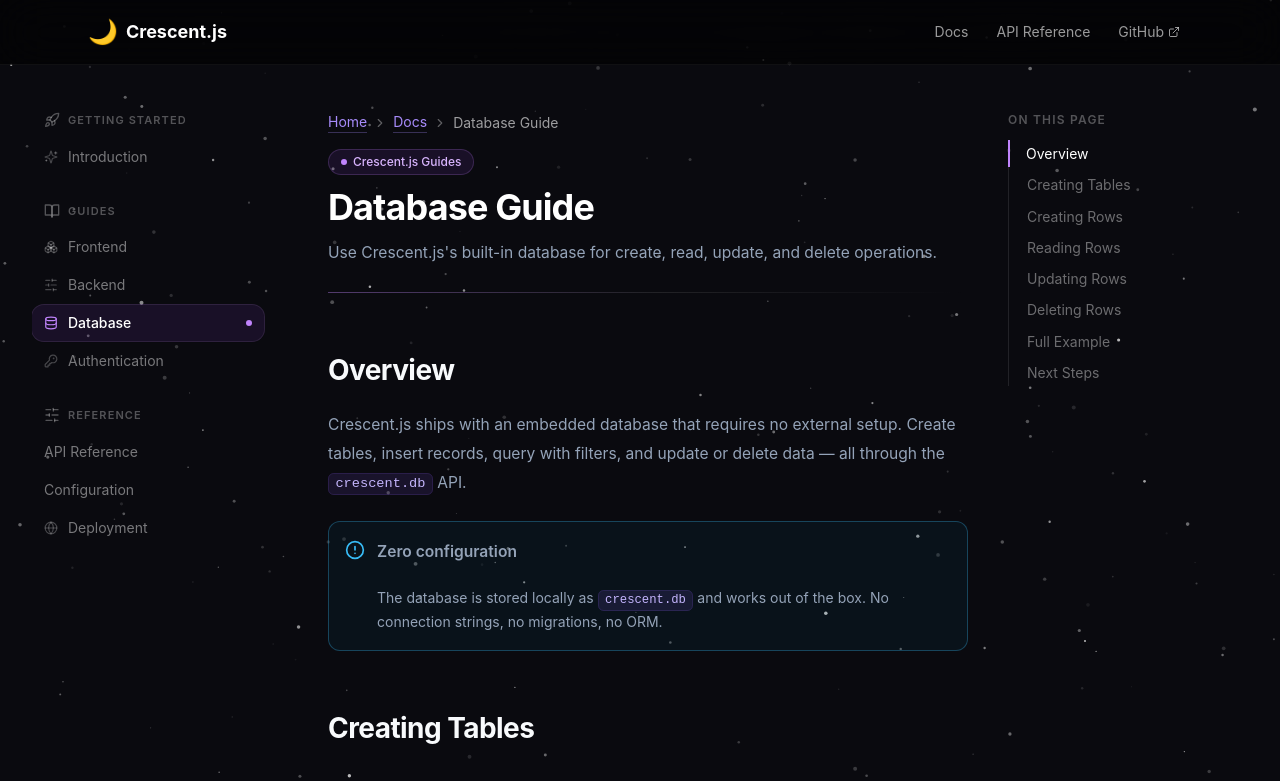
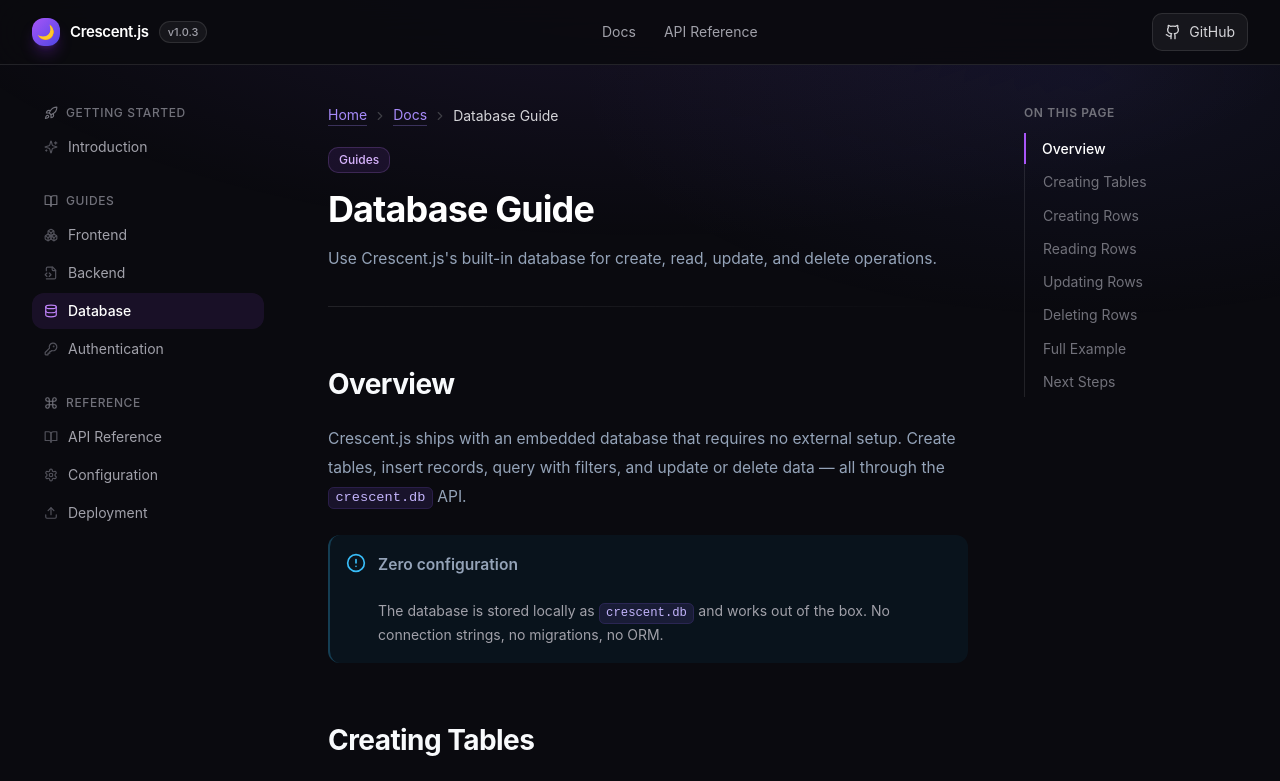
Before and after one commit to hnw5667/Crescent-JS, a Next.js app in the folder website/: page /docs/database in a window 1280 px wide. Shown: the top 781 px of the page. Built offline with nearby package versions, Linux system fonts and the light colour scheme.

Commit message:
Redesign docs with shadcn-style navbar, sidebar, and components

```diff
--- a/website/src/app/docs/layout.tsx
+++ b/website/src/app/docs/layout.tsx
@@ -1,7 +1,6 @@
 import { Metadata } from 'next';
 import { Sidebar } from '@/components/sidebar';
 import { TableOfContents } from '@/components/docs/table-of-contents';
-import { StarsBackground } from '@/components/stars-background';
 
 export const metadata: Metadata = {
   title: {
@@ -16,17 +15,22 @@
   children: React.ReactNode;
 }) {
   return (
-    <div className="relative min-h-screen">
-      <StarsBackground />
-      <div className="relative z-10 pt-28 pb-32">
-        <div className="mx-auto flex w-full max-w-[96rem] gap-10 px-6 sm:px-8">
+    <div className="relative">
+      {/* Ambient background */}
+      <div className="pointer-events-none fixed inset-0 z-0">
+        <div className="absolute inset-0 bg-[radial-gradient(ellipse_60%_40%_at_50%_-10%,rgba(139,92,246,0.12),transparent)]" />
+        <div className="absolute inset-0 bg-[radial-gradient(ellipse_40%_30%_at_85%_10%,rgba(99,102,241,0.08),transparent)]" />
+      </div>
+
+      <div className="relative z-10">
+        <div className="mx-auto flex w-full max-w-[1400px] gap-10 px-4 py-10 sm:px-6 lg:gap-14 lg:px-8">
           <Sidebar />
 
           <main className="min-w-0 flex-1">
-            <div className="mx-auto max-w-4xl doc-content">{children}</div>
+            <div className="mx-auto max-w-3xl doc-content">{children}</div>
           </main>
 
-          <div className="sticky top-24 hidden w-60 shrink-0 xl:block">
+          <div className="sticky top-24 hidden w-56 shrink-0 xl:block">
             <TableOfContents />
           </div>
         </div>
--- a/website/src/components/docs/callout.tsx
+++ b/website/src/components/docs/callout.tsx
@@ -8,25 +8,25 @@
 
 const styles = {
   note: {
-    container: 'border-purple-400/30 bg-purple-500/5',
+    container: 'border-purple-400/25 bg-purple-500/[0.06]',
     iconColor: 'text-purple-400',
     title: 'text-purple-300',
     icon: Info,
   },
   info: {
-    container: 'border-sky-400/30 bg-sky-500/5',
+    container: 'border-sky-400/25 bg-sky-500/[0.06]',
     iconColor: 'text-sky-400',
     title: 'text-sky-300',
     icon: AlertCircle,
   },
   warning: {
-    container: 'border-amber-400/30 bg-amber-500/5',
+    container: 'border-amber-400/25 bg-amber-500/[0.06]',
     iconColor: 'text-amber-400',
     title: 'text-amber-300',
     icon: TriangleAlert,
   },
   tip: {
-    container: 'border-emerald-400/30 bg-emerald-500/5',
+    container: 'border-emerald-400/25 bg-emerald-500/[0.06]',
     iconColor: 'text-emerald-400',
     title: 'text-emerald-300',
     icon: Lightbulb,
@@ -39,7 +39,7 @@
 
   return (
     <div
-      className={`my-6 flex gap-3 rounded-xl border p-4 ${config.container}`}
+      className={`my-6 flex gap-3 rounded-lg border-l-2 p-4 ${config.container}`}
     >
       <Icon className={`mt-0.5 h-5 w-5 shrink-0 ${config.iconColor}`} />
       <div className="min-w-0">
@@ -48,7 +48,7 @@
             {title || type.charAt(0).toUpperCase() + type.slice(1)}
           </p>
         )}
-        <div className="text-sm leading-relaxed text-slate-400 [&_code]:text-[13px]">
+        <div className="text-sm leading-relaxed text-zinc-400 [&_code]:text-[13px]">
           {children}
         </div>
       </div>
--- a/website/src/components/docs/doc-header.tsx
+++ b/website/src/components/docs/doc-header.tsx
@@ -9,31 +9,37 @@
 
 export function DocHeader({ title, description, badge }: DocHeaderProps) {
   return (
-    <header className="mb-14">
-      <nav className="mb-4 flex items-center gap-1.5 text-sm text-white/35">
-        <Link href="/" className="transition-colors hover:text-white/70">
+    <header className="mb-12">
+      <nav className="mb-5 flex items-center gap-1.5 text-sm text-zinc-500">
+        <Link href="/" className="transition-colors hover:text-white">
           Home
         </Link>
-        <ChevronRight className="h-3.5 w-3.5" />
-        <Link href="/docs/getting-started" className="transition-colors hover:text-white/70">
+        <ChevronRight className="h-3.5 w-3.5 text-zinc-700" />
+        <Link
+          href="/docs/getting-started"
+          className="transition-colors hover:text-white"
+        >
           Docs
         </Link>
-        <ChevronRight className="h-3.5 w-3.5" />
-        <span className="text-white/60">{title}</span>
+        <ChevronRight className="h-3.5 w-3.5 text-zinc-700" />
+        <span className="text-zinc-300">{title}</span>
       </nav>
 
-      <div className="mb-3 flex items-center gap-3">
-        <span className="inline-flex items-center gap-1.5 rounded-full border border-purple-400/20 bg-purple-500/10 px-3 py-1 text-xs font-medium text-purple-300">
-          <span className="h-1.5 w-1.5 rounded-full bg-purple-400" />
-          Crescent.js {badge || 'Docs'}
-        </span>
-      </div>
+      {badge && (
+        <div className="mb-4">
+          <span className="inline-flex items-center rounded-md border border-purple-400/20 bg-purple-500/10 px-2.5 py-1 text-xs font-medium text-purple-300">
+            {badge}
+          </span>
+        </div>
+      )}
 
-      <h1 className="text-4xl font-bold tracking-tight text-white">{title}</h1>
-      <p className="mt-3 max-w-2xl text-lg leading-relaxed text-slate-400">
+      <h1 className="text-3xl font-bold tracking-tight text-white sm:text-4xl">
+        {title}
+      </h1>
+      <p className="mt-4 max-w-2xl text-base leading-relaxed text-zinc-400">
         {description}
       </p>
-      <div className="mt-6 h-px w-full bg-gradient-to-r from-purple-400/40 via-white/10 to-transparent" />
+      <div className="mt-8 h-px w-full bg-gradient-to-r from-white/10 to-transparent" />
     </header>
   );
 }
--- a/website/src/components/docs/table-of-contents.tsx
+++ b/website/src/components/docs/table-of-contents.tsx
@@ -49,21 +49,21 @@
   }
 
   return (
-    <nav className="sticky top-24 max-h-[calc(100vh-8rem)] overflow-y-auto">
-      <p className="mb-3 text-xs font-semibold uppercase tracking-widest text-white/30">
+    <nav className="max-h-[calc(100vh-7rem)] overflow-y-auto">
+      <p className="mb-3 text-xs font-semibold uppercase tracking-wider text-zinc-500">
         On this page
       </p>
-      <ul className="space-y-1 border-l border-white/10">
+      <ul className="space-y-0.5 border-l border-white/10">
         {headings.map((heading) => (
           <li key={heading.id}>
             <a
               href={`#${heading.id}`}
-              className={`block border-l-2 py-1 text-sm leading-snug transition-all ${
+              className={`block border-l-2 py-1.5 text-sm leading-snug transition-colors ${
                 heading.level === 2 ? 'pl-4' : 'pl-7'
               } ${
                 activeId === heading.id
-                  ? '-ml-px border-purple-400 text-white'
-                  : 'border-transparent text-white/40 hover:border-white/20 hover:text-white/70'
+                  ? '-ml-px border-purple-500 font-medium text-white'
+                  : 'border-transparent text-zinc-500 hover:border-white/20 hover:text-zinc-300'
               }`}
             >
               {heading.text}
--- a/website/src/components/navbar.tsx
+++ b/website/src/components/navbar.tsx
@@ -2,124 +2,109 @@
 
 import Link from 'next/link';
 import { usePathname } from 'next/navigation';
-import { Menu, X, Moon, Sun, ExternalLink, Github } from 'lucide-react';
-import { useState, useEffect } from 'react';
+import { Menu, X, Github } from 'lucide-react';
+import { useState } from 'react';
 import { cn } from '@/lib/utils';
-import { Button } from './ui/button';
 
 const navItems = [
   { label: 'Docs', href: '/docs/getting-started' },
   { label: 'API Reference', href: '/docs/api-reference' },
-  { label: 'GitHub', href: 'https://github.com/hnw5667/Crescent-JS', external: true },
 ];
 
 export function Navbar() {
   const [isOpen, setIsOpen] = useState(false);
-  const [scrolled, setScrolled] = useState(false);
   const pathname = usePathname();
 
-  useEffect(() => {
-    const handleScroll = () => setScrolled(window.scrollY > 10);
-    handleScroll();
-    window.addEventListener('scroll', handleScroll);
-    return () => window.removeEventListener('scroll', handleScroll);
-  }, []);
-
-  const isDocs = pathname.startsWith('/docs');
-
   return (
-    <nav
-      className={cn(
-        'fixed top-0 left-0 right-0 z-50 transition-all duration-300',
-        scrolled || isDocs
-          ? 'bg-black/60 backdrop-blur-xl border-b border-white/5'
-          : 'bg-transparent',
-      )}
-    >
-      <div className="max-w-6xl mx-auto px-4 sm:px-6">
-        <div className="flex items-center justify-between h-16">
-          <Link href="/" className="flex items-center gap-2 group">
-            <span className="text-2xl">🌙</span>
-            <span className="text-white font-bold text-lg group-hover:text-purple-400 transition-colors">
+    <header className="sticky top-0 z-40 w-full border-b border-white/10 bg-[#0a0a0f]/90 backdrop-blur-xl">
+      <div className="mx-auto flex h-16 w-full max-w-[1400px] items-center justify-between px-4 sm:px-6 lg:px-8">
+        <Link href="/" className="group flex items-center gap-2.5">
+          <span className="flex h-7 w-7 items-center justify-center rounded-lg bg-gradient-to-br from-purple-500 to-indigo-600 text-sm shadow-lg shadow-purple-600/30">
+            🌙
+          </span>
+          <span className="text-[15px] font-semibold tracking-tight text-white">
             Crescent.js
+          </span>
+          <span className="rounded-full border border-white/10 bg-white/5 px-2 py-0.5 text-[11px] font-medium text-zinc-400">
+            v1.0.3
           </span>
         </Link>
 
-          <div className="hidden md:flex items-center gap-1">
-            {navItems.map((item) =>
-              item.external ? (
-                <a
-                  key={item.href}
-                  href={item.href}
-                  target="_blank"
-                  rel="noopener noreferrer"
-                  className="flex items-center gap-1 px-3 py-2 text-sm text-white/60 hover:text-white transition-colors rounded-lg hover:bg-white/5"
-                >
-                  {item.label}
-                  <ExternalLink className="w-3 h-3" />
-                </a>
-              ) : (
+        <nav className="hidden items-center gap-1 md:flex">
+          {navItems.map((item) => {
+            const isActive =
+              pathname === item.href || pathname.startsWith(item.href + '/');
+            return (
               <Link
                 key={item.href}
                 href={item.href}
                 className={cn(
-                    'px-3 py-2 text-sm rounded-lg transition-colors',
-                    pathname === item.href || pathname.startsWith(item.href + '/')
-                      ? 'text-white bg-white/10'
-                      : 'text-white/60 hover:text-white hover:bg-white/5',
+                  'rounded-md px-3 py-2 text-sm transition-colors',
+                  isActive
+                    ? 'bg-white/10 font-medium text-white'
+                    : 'text-zinc-400 hover:bg-white/5 hover:text-white',
                 )}
               >
                 {item.label}
               </Link>
-              ),
-            )}
-          </div>
+            );
+          })}
+        </nav>
 
-          <Button
-            variant="ghost"
-            size="sm"
-            className="md:hidden"
+        <div className="flex items-center gap-2">
+          <a
+            href="https://github.com/hnw5667/Crescent-JS"
+            target="_blank"
+            rel="noopener noreferrer"
+            className="hidden items-center gap-2 rounded-md border border-white/10 bg-white/5 px-3 py-2 text-sm text-zinc-300 transition-colors hover:border-white/20 hover:bg-white/10 hover:text-white sm:inline-flex"
+          >
+            <Github className="h-4 w-4" />
+            <span>GitHub</span>
+          </a>
+          <button
             onClick={() => setIsOpen(!isOpen)}
+            className="inline-flex h-9 w-9 items-center justify-center rounded-md text-zinc-400 transition-colors hover:bg-white/5 hover:text-white md:hidden"
+            aria-label="Toggle menu"
           >
-            {isOpen ? <X className="w-5 h-5" /> : <Menu className="w-5 h-5" />}
-          </Button>
+            {isOpen ? <X className="h-5 w-5" /> : <Menu className="h-5 w-5" />}
+          </button>
         </div>
       </div>
 
       {isOpen && (
-        <div className="md:hidden border-t border-white/5 bg-black/90 backdrop-blur-xl">
-          <div className="px-4 py-3 space-y-1">
-            {navItems.map((item) =>
-              item.external ? (
-                <a
-                  key={item.href}
-                  href={item.href}
-                  target="_blank"
-                  rel="noopener noreferrer"
-                  className="flex items-center gap-2 px-3 py-2 text-white/60 hover:text-white rounded-lg"
-                >
-                  {item.label}
-                  <ExternalLink className="w-3 h-3" />
-                </a>
-              ) : (
+        <div className="border-t border-white/10 bg-[#0a0a0f] md:hidden">
+          <div className="mx-auto max-w-[1400px] space-y-1 px-4 py-3 sm:px-6">
+            {navItems.map((item) => {
+              const isActive =
+                pathname === item.href || pathname.startsWith(item.href + '/');
+              return (
                 <Link
                   key={item.href}
                   href={item.href}
                   onClick={() => setIsOpen(false)}
                   className={cn(
-                    'block px-3 py-2 rounded-lg',
-                    pathname === item.href
-                      ? 'text-white bg-white/10'
-                      : 'text-white/60 hover:text-white',
+                    'block rounded-md px-3 py-2 text-sm transition-colors',
+                    isActive
+                      ? 'bg-white/10 font-medium text-white'
+                      : 'text-zinc-400 hover:bg-white/5 hover:text-white',
                   )}
                 >
                   {item.label}
                 </Link>
-              ),
-            )}
+              );
+            })}
+            <a
+              href="https://github.com/hnw5667/Crescent-JS"
+              target="_blank"
+              rel="noopener noreferrer"
+              className="flex items-center gap-2 rounded-md px-3 py-2 text-sm text-zinc-400 hover:bg-white/5 hover:text-white"
+            >
+              <Github className="h-4 w-4" />
+              GitHub
+            </a>
           </div>
         </div>
       )}
-    </nav>
+    </header>
   );
 }
--- a/website/src/components/sidebar.tsx
+++ b/website/src/components/sidebar.tsx
@@ -2,24 +2,26 @@
 
 import Link from 'next/link';
 import { usePathname } from 'next/navigation';
-import { Menu, X, BookOpen, Boxes, Database, KeyRound, Sparkles, SlidersHorizontal, Rocket, Globe } from 'lucide-react';
+import { Menu, X, BookOpen, Boxes, Database, KeyRound, Sparkles, SlidersHorizontal, Rocket, Globe, Command, FileCode2, Settings, Upload } from 'lucide-react';
 import { useState } from 'react';
 import { docsNav } from '@/lib/docs-nav';
 import { cn } from '@/lib/utils';
 
 const sectionIcons: Record<string, React.ReactNode> = {
-  'Getting Started': <Rocket className="h-4 w-4" />,
-  Guides: <BookOpen className="h-4 w-4" />,
-  Reference: <SlidersHorizontal className="h-4 w-4" />,
+  'Getting Started': <Rocket className="h-3.5 w-3.5" />,
+  Guides: <BookOpen className="h-3.5 w-3.5" />,
+  Reference: <Command className="h-3.5 w-3.5" />,
 };
 
 const itemIcons: Record<string, React.ReactNode> = {
+  Introduction: <Sparkles className="h-3.5 w-3.5" />,
   Frontend: <Boxes className="h-3.5 w-3.5" />,
-  Backend: <SlidersHorizontal className="h-3.5 w-3.5" />,
+  Backend: <FileCode2 className="h-3.5 w-3.5" />,
   Database: <Database className="h-3.5 w-3.5" />,
   Authentication: <KeyRound className="h-3.5 w-3.5" />,
-  Introduction: <Sparkles className="h-3.5 w-3.5" />,
-  Deployment: <Globe className="h-3.5 w-3.5" />,
+  'API Reference': <BookOpen className="h-3.5 w-3.5" />,
+  Configuration: <Settings className="h-3.5 w-3.5" />,
+  Deployment: <Upload className="h-3.5 w-3.5" />,
 };
 
 interface SidebarContentProps {
@@ -32,7 +34,7 @@
     <nav className="space-y-7">
       {docsNav.map((section) => (
         <div key={section.title}>
-          <h3 className="mb-2.5 flex items-center gap-2 px-3 text-[11px] font-semibold uppercase tracking-widest text-white/30">
+          <h3 className="mb-2 flex items-center gap-2 px-3 text-xs font-medium uppercase tracking-wider text-zinc-500">
             {sectionIcons[section.title]}
             {section.title}
           </h3>
@@ -46,24 +48,23 @@
                     href={item.href}
                     onClick={onNavigate}
                     className={cn(
-                      'group flex items-center gap-2.5 rounded-lg px-3 py-2 text-sm transition-all',
+                      'group flex items-center gap-2.5 rounded-lg px-3 py-2 text-sm transition-colors',
                       isActive
-                        ? 'bg-purple-500/10 text-white shadow-sm ring-1 ring-purple-400/20'
-                        : 'text-white/45 hover:bg-white/5 hover:text-white/80'
+                        ? 'bg-purple-500/10 font-medium text-white'
+                        : 'text-zinc-400 hover:bg-white/5 hover:text-zinc-100',
                     )}
                   >
                     {itemIcons[item.title] && (
                       <span
                         className={cn(
-                          'transition-colors',
-                          isActive ? 'text-purple-400' : 'text-white/25 group-hover:text-white/50'
+                          'shrink-0 transition-colors',
+                          isActive ? 'text-purple-400' : 'text-zinc-600 group-hover:text-zinc-400',
                         )}
                       >
                         {itemIcons[item.title]}
                       </span>
                     )}
-                    <span className={cn(isActive && 'font-medium')}>{item.title}</span>
-                    {isActive && <span className="ml-auto h-1.5 w-1.5 rounded-full bg-purple-400" />}
+                    {item.title}
                   </Link>
                 </li>
               );
@@ -82,34 +83,37 @@
   return (
     <>
       {/* Desktop sidebar */}
-      <aside className="sticky top-24 hidden h-[calc(100vh-8rem)] w-64 shrink-0 overflow-y-auto pr-6 lg:block">
+      <aside className="sticky top-24 hidden h-[calc(100vh-7rem)] w-60 shrink-0 overflow-y-auto pb-10 pr-2 lg:block">
         <SidebarContent pathname={pathname} />
       </aside>
 
-      {/* Mobile drawer */}
-      <div className="lg:hidden">
+      {/* Mobile drawer trigger */}
       <button
         onClick={() => setOpen(true)}
-          className="fixed bottom-6 right-6 z-50 flex h-12 w-12 items-center justify-center rounded-full bg-gradient-to-r from-purple-600 to-indigo-600 text-white shadow-xl shadow-purple-600/30"
-          aria-label="Open docs navigation"
+        className="fixed bottom-5 right-5 z-50 flex h-11 w-11 items-center justify-center rounded-full bg-gradient-to-br from-purple-500 to-indigo-600 text-white shadow-xl shadow-purple-600/40 lg:hidden"
+        aria-label="Open navigation"
       >
         <Menu className="h-5 w-5" />
       </button>
 
+      {/* Mobile drawer */}
       {open && (
         <div className="fixed inset-0 z-50 lg:hidden">
           <div
             className="absolute inset-0 bg-black/70 backdrop-blur-sm"
             onClick={() => setOpen(false)}
           />
-            <div className="absolute right-0 top-0 flex h-full w-72 flex-col bg-[#0d0d14] shadow-2xl">
-              <div className="flex items-center justify-between border-b border-white/5 px-5 py-4">
+          <div className="absolute left-0 top-0 flex h-full w-72 flex-col border-r border-white/10 bg-[#0d0d14]">
+            <div className="flex items-center justify-between border-b border-white/10 px-5 py-4">
               <span className="flex items-center gap-2 text-sm font-semibold text-white">
-                  <span className="text-lg">🌙</span> Documentation
+                <span className="flex h-6 w-6 items-center justify-center rounded-md bg-gradient-to-br from-purple-500 to-indigo-600 text-xs">
+                  🌙
+                </span>
+                Documentation
               </span>
               <button
                 onClick={() => setOpen(false)}
-                  className="rounded-md p-1.5 text-white/50 hover:bg-white/10 hover:text-white"
+                className="rounded-md p-1.5 text-zinc-400 hover:bg-white/5 hover:text-white"
                 aria-label="Close navigation"
               >
                 <X className="h-5 w-5" />
@@ -121,7 +125,6 @@
           </div>
         </div>
       )}
-      </div>
     </>
   );
 }
--- a/website/src/components/stars-background.tsx
+++ /dev/null
@@ -1,96 +0,0 @@
-'use client';
-
-import { useEffect, useRef } from 'react';
-
-interface Star {
-  x: number;
-  y: number;
-  size: number;
-  opacity: number;
-  speed: number;
-  twinkleSpeed: number;
-  twinkleOffset: number;
-}
-
-export function StarsBackground() {
-  const canvasRef = useRef<HTMLCanvasElement>(null);
-
-  useEffect(() => {
-    const canvas = canvasRef.current;
-    if (!canvas) return;
-
-    const ctx = canvas.getContext('2d');
-    if (!ctx) return;
-
-    const stars: Star[] = [];
-    const STAR_COUNT = 200;
-
-    function resize() {
-      canvas!.width = window.innerWidth;
-      canvas!.height = window.innerHeight;
-    }
-
-    function createStars() {
-      for (let i = 0; i < STAR_COUNT; i++) {
-        stars.push({
-          x: Math.random() * canvas!.width,
-          y: Math.random() * canvas!.height,
-          size: Math.random() * 1.5 + 0.5,
-          opacity: Math.random() * 0.7 + 0.1,
-          speed: Math.random() * 0.3 + 0.05,
-          twinkleSpeed: Math.random() * 0.02 + 0.005,
-          twinkleOffset: Math.random() * Math.PI * 2,
-        });
-      }
-    }
-
-    function drawStars(time: number) {
-      if (!ctx || !canvas) return;
-      ctx.clearRect(0, 0, canvas.width, canvas.height);
-
-      for (const star of stars) {
-        const twinkle = Math.sin(time * star.twinkleSpeed + star.twinkleOffset) * 0.3 + 0.7;
-        const alpha = star.opacity * twinkle;
-
-        ctx.beginPath();
-        ctx.arc(star.x, star.y, star.size, 0, Math.PI * 2);
-        ctx.fillStyle = `rgba(255, 255, 255, ${alpha})`;
-        ctx.fill();
-
-        star.y -= star.speed;
-        if (star.y < -5) {
-          star.y = canvas.height + 5;
-          star.x = Math.random() * canvas.width;
-        }
-      }
-    }
-
-    function animateStars(time: number) {
-      drawStars(time);
-      animationId = requestAnimationFrame(animateStars);
-    }
-
-    resize();
-    createStars();
-    window.addEventListener('resize', () => {
-      resize();
-      stars.length = 0;
-      createStars();
-    });
-
-    let animationId = requestAnimationFrame(animateStars);
-
-    return () => {
-      window.removeEventListener('resize', resize);
-      cancelAnimationFrame(animationId);
-    };
-  }, []);
-
-  return (
-    <canvas
-      ref={canvasRef}
-      className="fixed inset-0 pointer-events-none"
-      style={{ zIndex: 0 }}
-    />
-  );
-}
```
Also changed, not shown: website/src/components/docs/code-block.tsx (+8 -14 lines), website/src/components/docs/doc-pagination.tsx (+9 -9 lines). Lines whose indentation alone changed are shown as unchanged.
